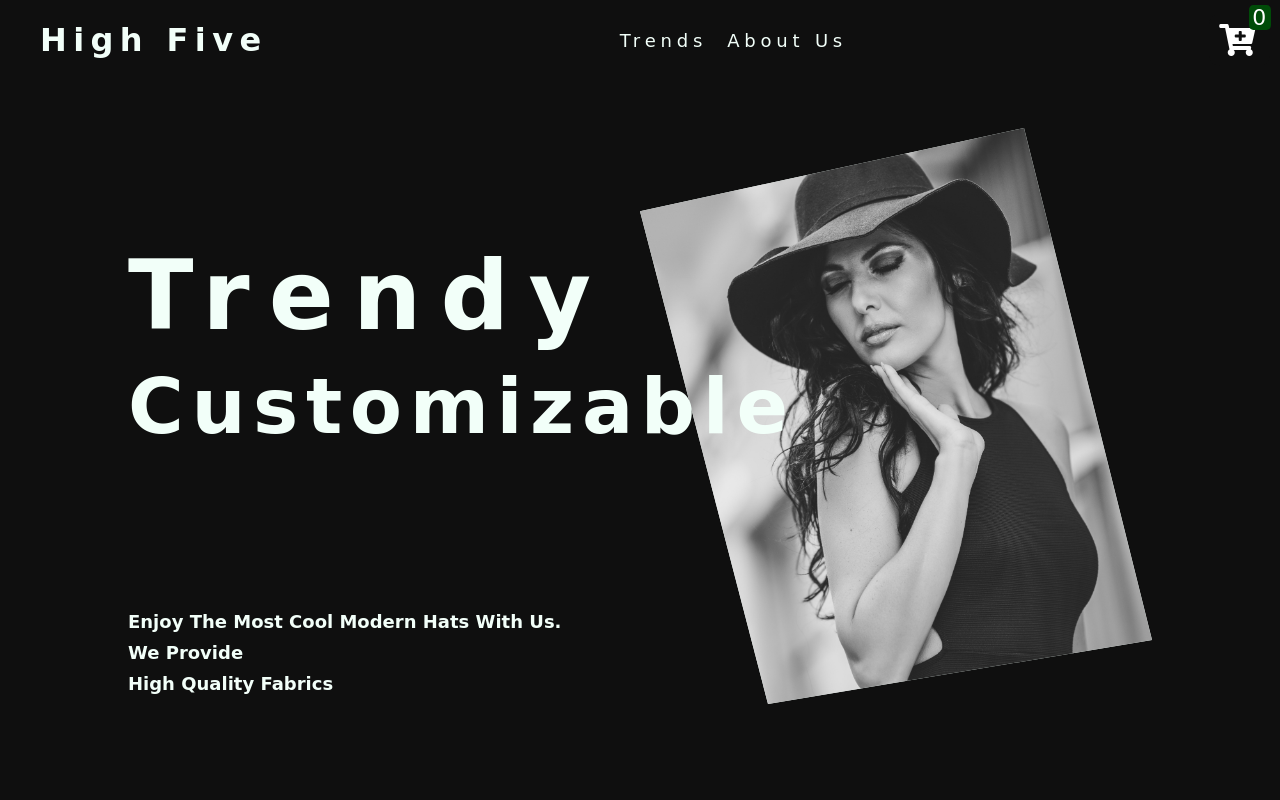
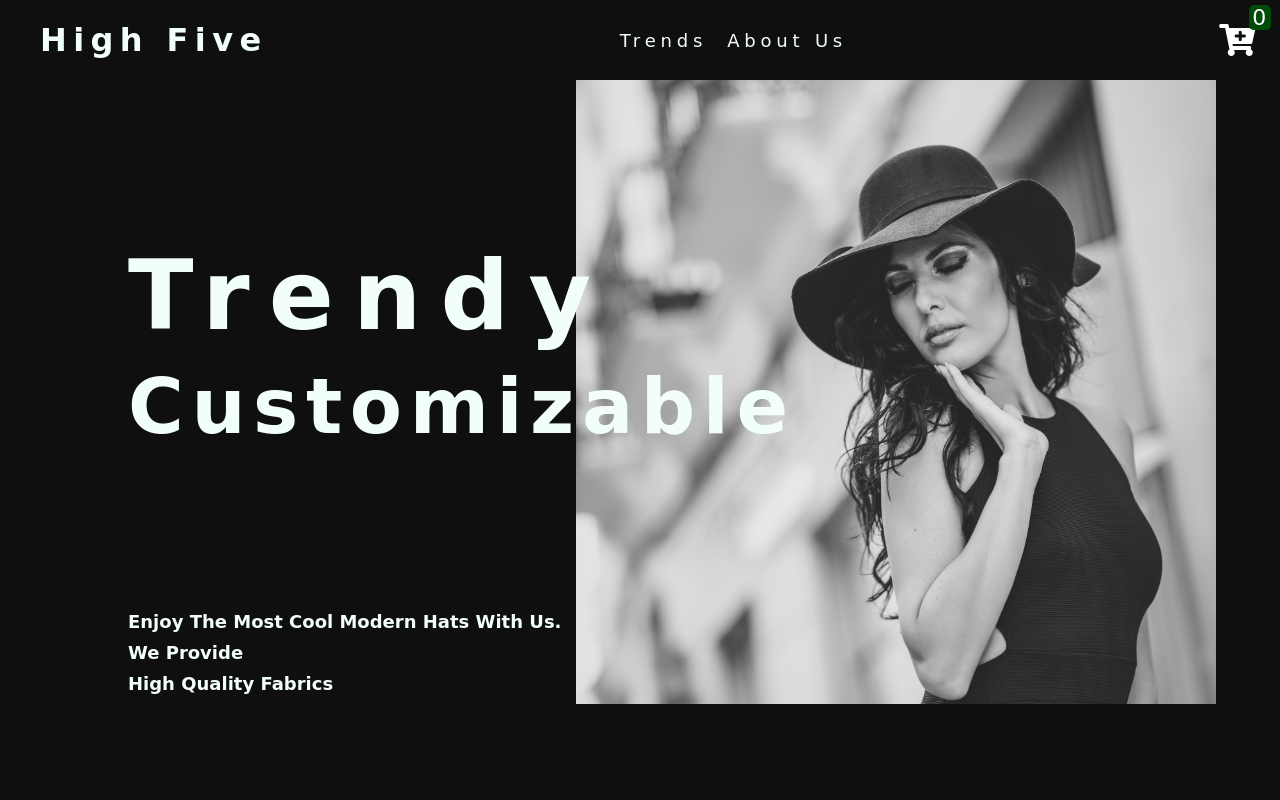
Before and after one commit to AhmedEid2504/High-Five, a plain HTML site: page store/store.html in a window 1280 px wide. Shown: the top 800 px of the page. Drawn offline with Linux system fonts and the light colour scheme; a script that the page names is missing; a web font is replaced by a local one.

Commit message:
remove the clip path design

```diff
--- a/store/store.css
+++ b/store/store.css
@@ -129,11 +129,10 @@ a:active {
     overflow: hidden;
     background-color: #F2FFF9;
     position: absolute;
-    left: 40%;
+    left: 45%;
     top: 4rem;
     width: 50%;
     height: 80vh;
-    clip-path: polygon(20% 23%, 80% 10%, 100% 90%, 40% 100%);
 }
 
 .textmain {
```
